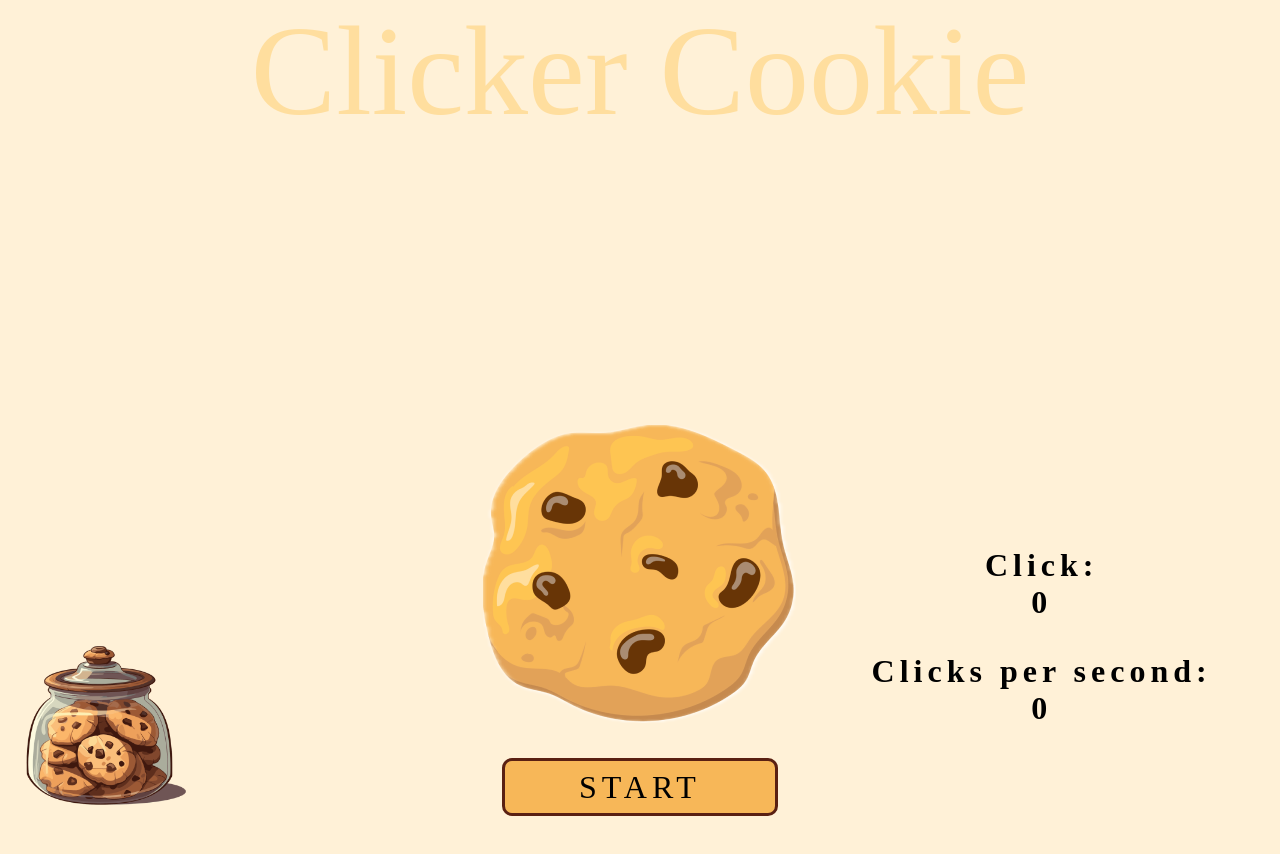
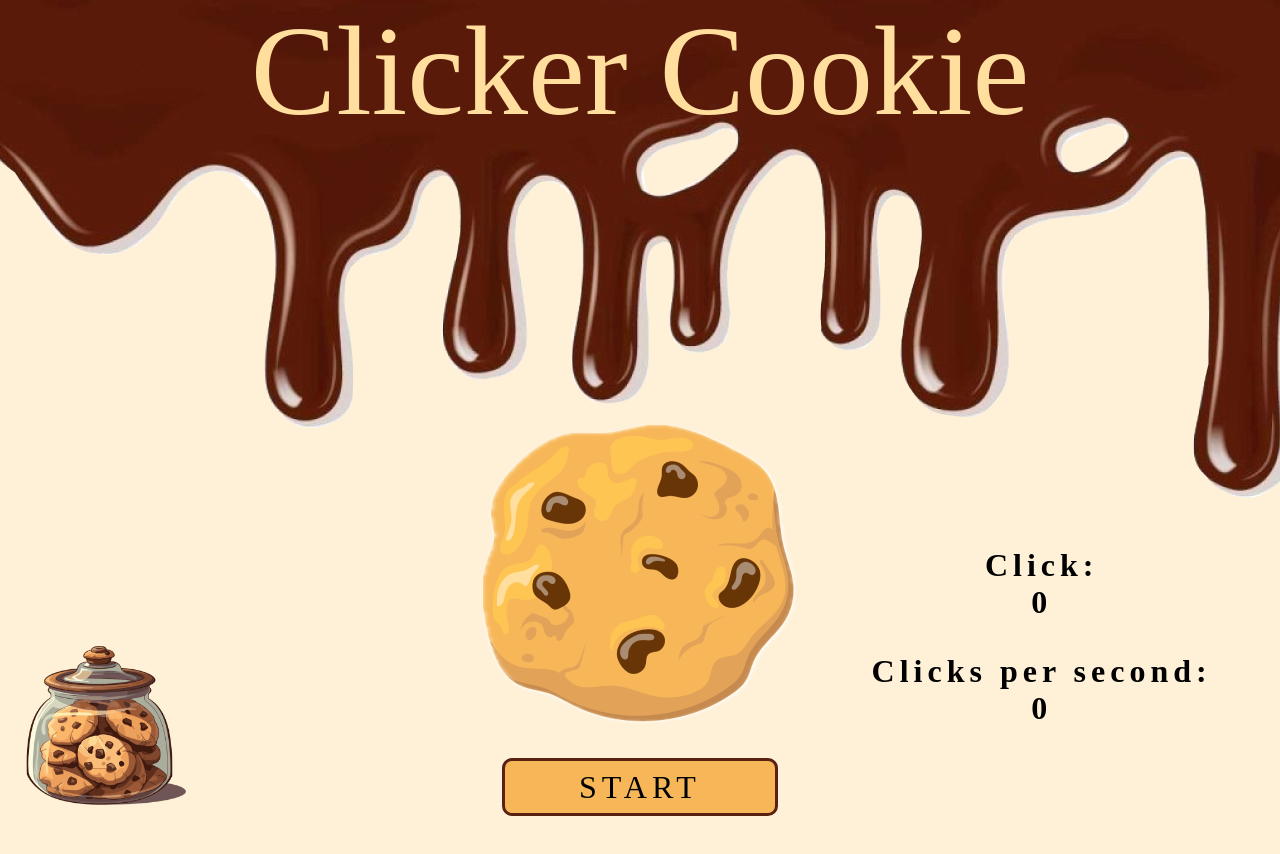
Before and after one commit to katiiisha/ClickerCookie, a plain HTML site: page index.html in a window 1280 px wide. Drawn offline with Linux system fonts and the light colour scheme; the site is published under a folder, as on GitHub Pages, so addresses that start at the root find nothing; a web font is replaced by a local one.

Commit message:
fixed src

```diff
--- a/css/style.css
+++ b/css/style.css
@@ -1,11 +1,7 @@
 body {
   background-color: #FFF1D7;
   margin: 0;
-  background-image: url(/img/bg.png);
-  background-repeat: no-repeat;
-}
-body header {
-  background-image: url(/img/bg.png);
+  background-image: url(../img/bg.png);
   background-repeat: no-repeat;
 }
 body header h1 {
--- a/index.js
+++ b/index.js
@@ -41,7 +41,7 @@ let index = 0;
 let clickLast = 0;
 let bestSpeed = [];
 function ClickerCookie() {
-    const imgSrc = ['img/cookieStart.png', 'img/СookiePlay.png'];
+    const imgSrc = ['img/cookieStart.png', '/img/СookiePlay.png'];
     let counter = clickerCounter.textContent;
     index === 0 ? index = 1 : index = 0;
     imgCookie.src = imgSrc[index];
```
Also changed, not shown: 1 other file.
